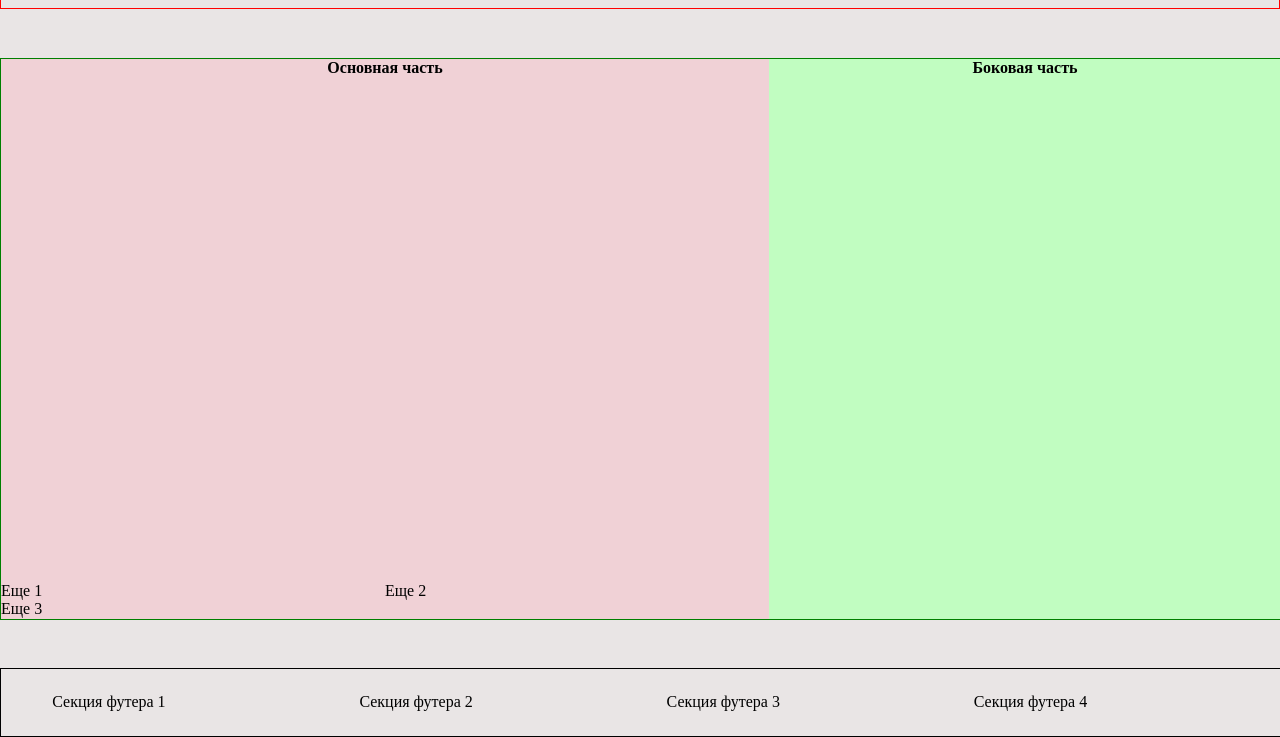
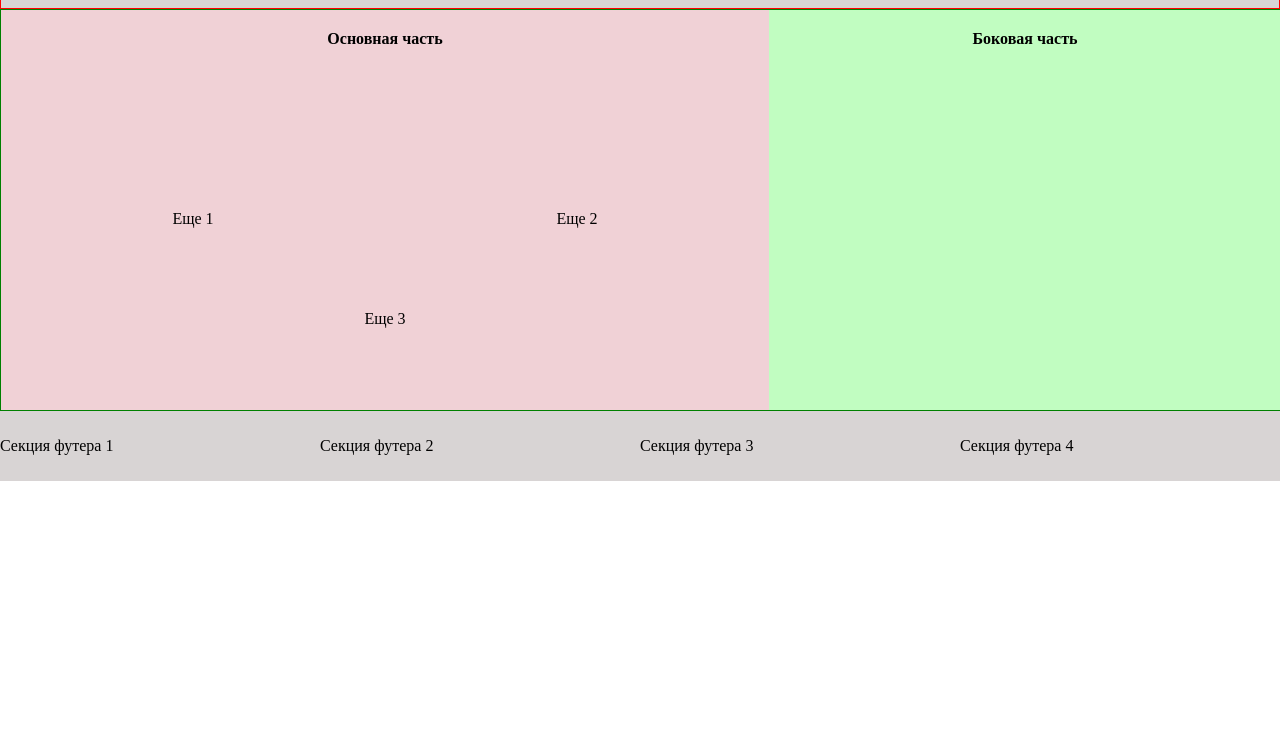
Before and after one commit to Shagane/homeworks, a plain HTML site: page week6/assets/index.html in a window 1280 px wide. Shown: the part 63-800 px from the top of the page. Drawn offline with Linux system fonts and the light colour scheme.

Commit message:
week6_table

```diff
--- a/week6/assets/index.html
+++ b/week6/assets/index.html
@@ -15,15 +15,13 @@
         <div class="mid_box">
             <div class="main_part">
                 <div class="main_titel">Основная часть</div>
-                <div class="content">
-                    <span class="content 1">Еще 1</span>
-                    <span class="content 2">Еще 2</span>
-                    <span class="content 3">Еще 3</span>
-                </div>
+                <div class="content-1">Еще 1</div>
+                <div class="content-2">Еще 2</div>
+                <div class="content-3">Еще 3</div>
             </div>
             <aside class="sidebar">Боковая часть</aside>
         </div>
-        <footer class="footer">
+        <footer>
             <div class="foot1">Секция футера 1</div>
             <div class="foot2">Секция футера 2</div>
             <div class="foot3">Секция футера 3</div>
--- a/week6/assets/styles/style.css
+++ b/week6/assets/styles/style.css
@@ -1,9 +1,8 @@
 .container{
     display: grid;
-    width: 100%;
-    height: 100vh;
-    grid-template-columns: 1fr;
-    background-color: rgb(233, 229, 229);
+    width: 100wh;
+    height: 100%;
+    background-color: rgb(216, 212, 212);
 }
 
 header{
@@ -17,43 +16,55 @@ header{
 .mid_box{
     display: grid;
     width: 100%;
-    height: 70vh;
+    height: 400px;
     grid-template-columns: 60% 40%;
-    justify-content: space-around;
     border: 1px solid green;
 }
 
 .main_part{
     display: grid;
-    width: 100%;
+    width: 80wh;
+    grid-template-areas: "main_titel main_titel"
+                        "content-1 content-2"
+                        "content-3 content-3";
+    grid-template-columns: 1fr 1fr;
+    grid-template-rows: 2fr 1fr 1fr;
+    justify-items: center;
     background-color: rgb(240, 209, 214);
-    align-content: space-between;
 }
 
 .main_titel{
-    display: grid;
+    grid-area: main_titel;
     font-weight: bold;
-    justify-content: center;
+    padding-top: 20px;
 }
 
-.content{
-    display: grid;
-    justify-content: center;
-    grid-template-columns: repeat(2, 1fr);
+.content-1{
+    grid-area: content-1;
+}
+
+.content-2{
+    grid-area: content-2;
+}
+
+.content-3{
+    grid-area: content-3;
 }
 
 .sidebar{
     display: grid;
     justify-content: center;
     font-weight: bold;
+    padding-top: 20px;
+    width: 20wh;
     background-color: rgb(193, 253, 193);
 }
 
-.footer{
+footer{
     display: grid;
-    grid-template-columns: repeat(4, 20%);
-    width: 100%;
+    grid-template-columns: repeat(4, 25%);
     justify-content: space-evenly;
-    align-content: center;
-    border: 1px solid black;
+    align-items: center;
+    width: 100wh;
+    height: 70px;
 }
```
